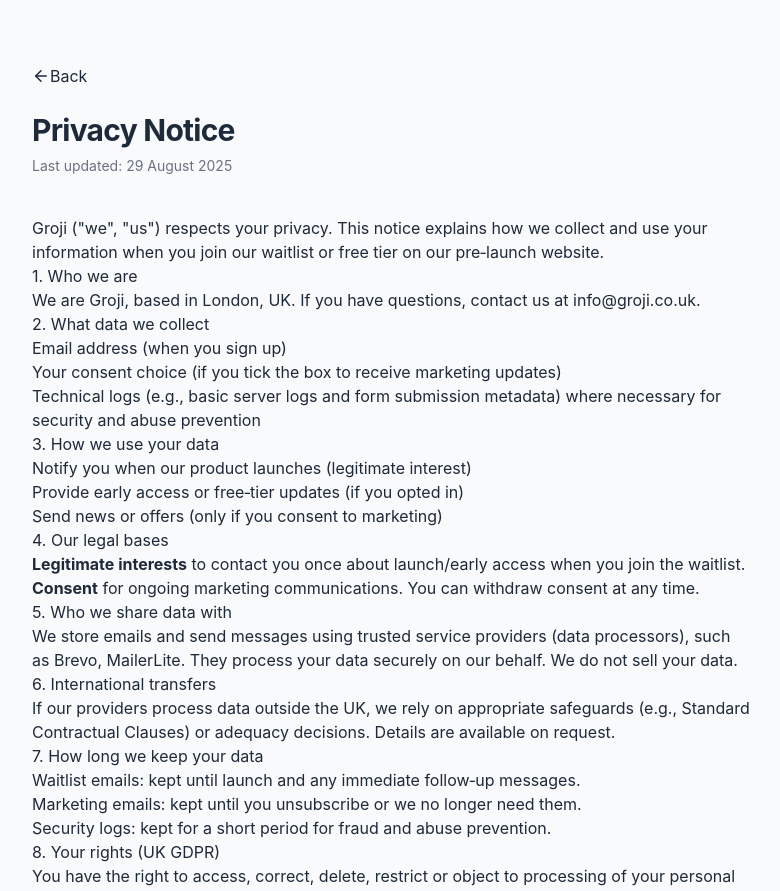
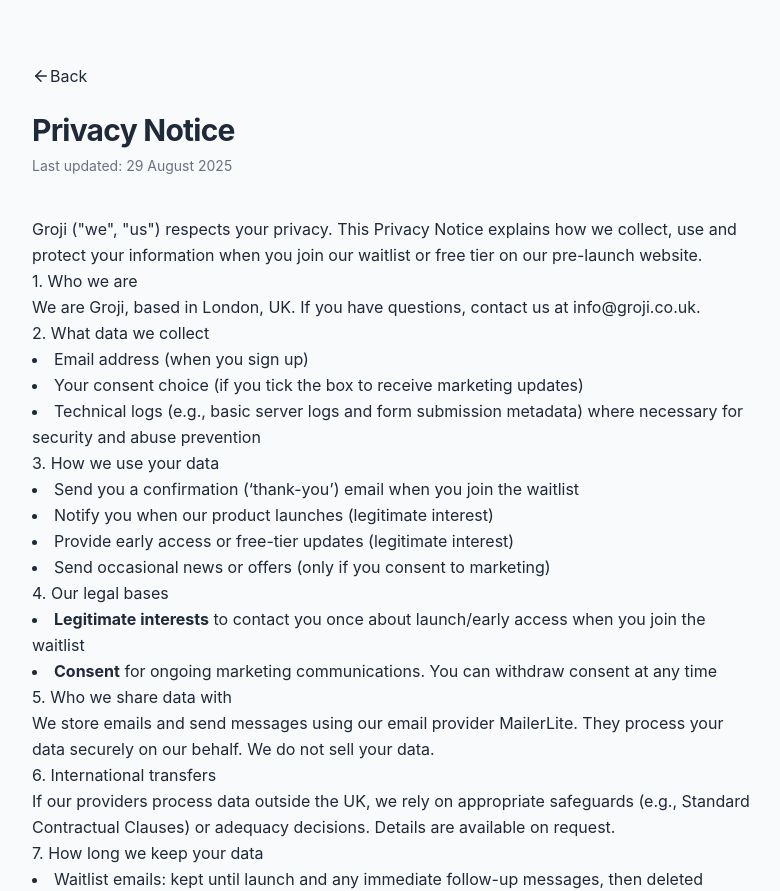
Before and after one commit to m-mcaulay/groji-website, a Next.js app: page /privacy-policy in a window 1280 px wide. Shown: the top 891 px of the page, without its empty margins (248-1028 px from the left). Built offline with nearby package versions, Linux system fonts and the light colour scheme.

Commit message:
Update copy tweaks for privacy policy and opt in

```diff
--- a/app/page.tsx
+++ b/app/page.tsx
@@ -286,7 +286,8 @@
                     className="text-[11px] text-[hsl(280 30% 100%)]/70 mt-2 text-center max-w-sm"
                   >
                     We’ll email you when we launch (legitimate interest).
-                    Marketing emails are only sent if you opt in. See our{" "}
+                    Marketing emails are only sent if you opt in. Emails are
+                    sent via our provider MailerLite. See our{" "}
                     <Link href="/privacy-policy" className="underline">
                       Privacy Notice
                     </Link>
--- a/app/privacy-policy/page.tsx
+++ b/app/privacy-policy/page.tsx
@@ -6,7 +6,7 @@
   const COMPANY = "Groji";
   const CITY_COUNTRY = "London, UK";
   const CONTACT_EMAIL = "info@groji.co.uk";
-  const PROVIDERS = ["Brevo", "MailerLite"]; // list your processors
+  const PROVIDERS = ["MailerLite"]; // list your processors
   const UPDATED = "29 August 2025"; // e.g., "29 August 2025"
 
   return (
@@ -26,11 +26,11 @@
           <p className="mt-2 text-sm text-gray-500">Last updated: {UPDATED}</p>
         </header>
 
-        <article className="prose prose-gray max-w-none">
+        <article className="prose prose-gray prose-headings:font-semibold prose-headings:text-gray-900 leading-relaxed max-w-none">
           <p>
-            {COMPANY} (&quot;we&quot;, &quot;us&quot;) respects your privacy.
-            This notice explains how we collect and use your information when
-            you join our waitlist or free tier on our pre‑launch website.
+            {COMPANY} ("we", "us") respects your privacy. This Privacy Notice
+            explains how we collect, use and protect your information when you
+            join our waitlist or free tier on our pre-launch website.
           </p>
 
           <h2>1. Who we are</h2>
@@ -41,7 +41,7 @@
           </p>
 
           <h2>2. What data we collect</h2>
-          <ul>
+          <ul className="list-disc list-inside">
             <li>Email address (when you sign up)</li>
             <li>
               Your consent choice (if you tick the box to receive marketing
@@ -54,29 +54,37 @@
           </ul>
 
           <h2>3. How we use your data</h2>
-          <ul>
+          <ul className="list-disc list-inside">
+            <li>
+              Send you a confirmation (‘thank-you’) email when you join the
+              waitlist
+            </li>
             <li>Notify you when our product launches (legitimate interest)</li>
-            <li>Provide early access or free‑tier updates (if you opted in)</li>
-            <li>Send news or offers (only if you consent to marketing)</li>
+            <li>
+              Provide early access or free-tier updates (legitimate interest)
+            </li>
+            <li>
+              Send occasional news or offers (only if you consent to marketing)
+            </li>
           </ul>
 
           <h2>4. Our legal bases</h2>
-          <ul>
+          <ul className="list-disc list-inside">
             <li>
               <strong>Legitimate interests</strong> to contact you once about
-              launch/early access when you join the waitlist.
+              launch/early access when you join the waitlist
             </li>
             <li>
               <strong>Consent</strong> for ongoing marketing communications. You
-              can withdraw consent at any time.
+              can withdraw consent at any time
             </li>
           </ul>
 
           <h2>5. Who we share data with</h2>
           <p>
-            We store emails and send messages using trusted service providers
-            (data processors), such as {PROVIDERS.join(", ")}. They process your
-            data securely on our behalf. We do not sell your data.
+            We store emails and send messages using our email provider{" "}
+            {PROVIDERS.join(", ")}. They process your data securely on our
+            behalf. We do not sell your data.
           </p>
 
           <h2>6. International transfers</h2>
@@ -87,18 +95,19 @@
           </p>
 
           <h2>7. How long we keep your data</h2>
-          <ul>
+          <ul className="list-disc list-inside">
             <li>
-              Waitlist emails: kept until launch and any immediate follow‑up
-              messages.
+              Waitlist emails: kept until launch and any immediate follow-up
+              messages, then deleted unless you also opted into marketing
+              updates
             </li>
             <li>
               Marketing emails: kept until you unsubscribe or we no longer need
-              them.
+              them
             </li>
             <li>
               Security logs: kept for a short period for fraud and abuse
-              prevention.
+              prevention
             </li>
           </ul>
 
@@ -111,7 +120,8 @@
 
           <h2>9. How to unsubscribe or make a request</h2>
           <p>
-            Every email includes an unsubscribe link. You can also email{" "}
+            Every marketing email includes an unsubscribe link provided by{" "}
+            {PROVIDERS.join(", ")}. You can also email{" "}
             <a href={`mailto:${CONTACT_EMAIL}`}>{CONTACT_EMAIL}</a> to
             unsubscribe or make a data rights request.
           </p>
```
